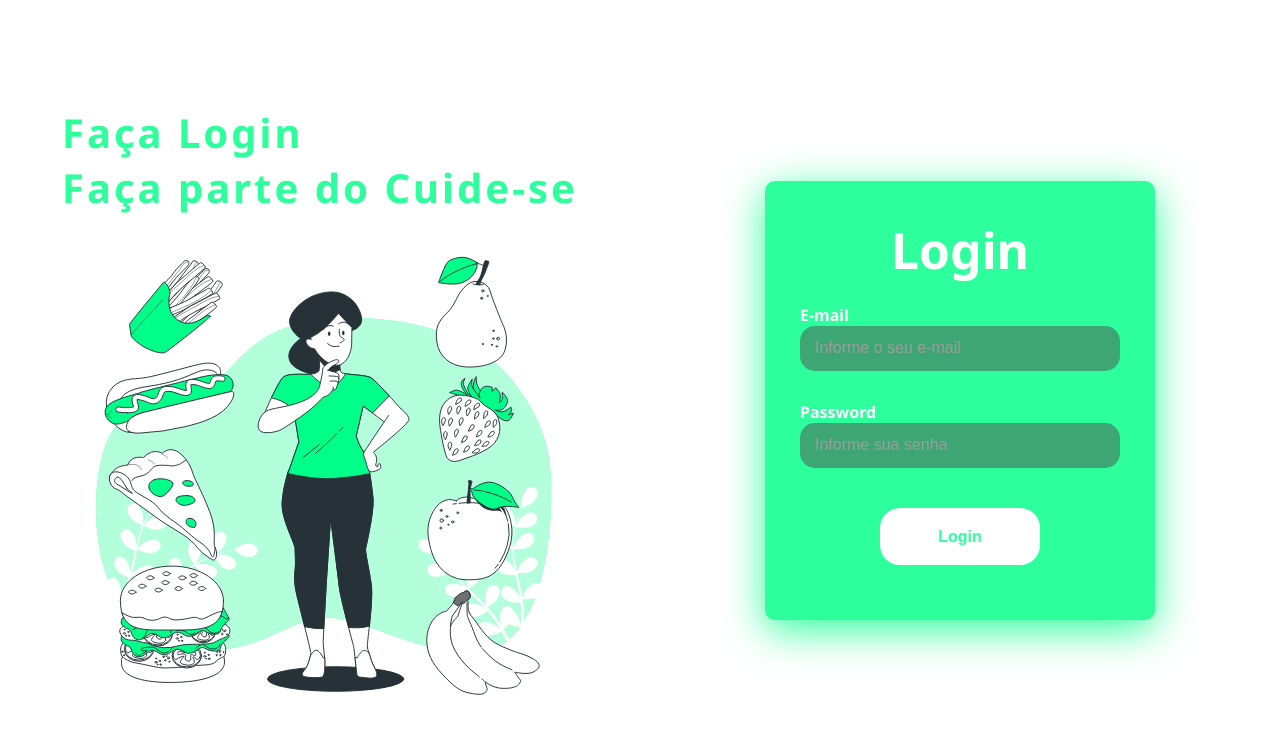
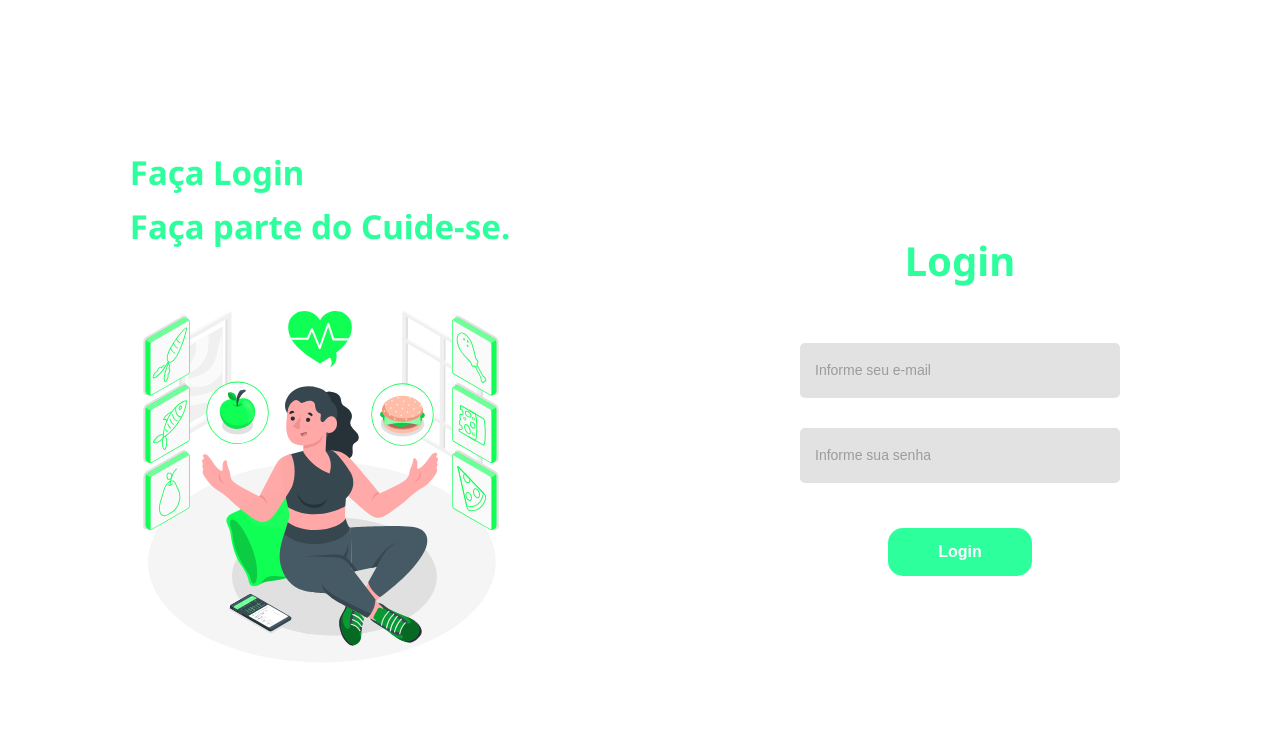
Before and after one commit to rodriglim/Tela-de-Login, a plain HTML site: page index.html in a window 1280 px wide. Drawn offline with Linux system fonts and the light colour scheme.

Commit message:
Add files via upload

```diff
--- a/css/style.css
+++ b/css/style.css
@@ -1,112 +1,136 @@
-@import url('https://fonts.googleapis.com/css2?family=Noto+Sans:wght@400;700&display=swap');
+@import url('https://fonts.googleapis.com/css2?family=Noto+Sans:wght@100;300;500;600;700&display=swap');
+
 
 body{
+    font-family: 'Noto Sans', sans-serif;
     margin: 0;
-    font-family: 'Noto Sans', sans-serif;
     overflow-y: hidden;
     overflow-x: hidden;
 }
 
-div.main-login{
+.main{
     width: 100vw;
     height: 100vh;
     display: flex;
-    background-color: #fff;
 }
 
-.left-login{
+.left{
     display: flex;
     width: 50vw;
+    align-items: center;
     justify-content: center;
-    align-items: center;
     flex-direction: column;
 }
 
-.left-login > h1{
-    font-size: 5vh;
-    font-weight: bolder;
+.left > h1{
+    font-size: 33px;
+    font-weight: 700;
+    line-height: 54.48px;
     color: #2DFF9D;
-    letter-spacing: 3px;
+}
 
+.left > img{
+    width: 400px;
 }
-.left-login .img-woman{
-    width: 60vh;
+.right{
+    display: flex;
+    width: 50vw;
+    align-items: center;
+    justify-content: center;
+    flex-direction: column;
 }
-.right-login{
-    width: 50vw;
+
+.right .form-div{
+    width: 100%;
     display: flex;
     justify-content: center;
     align-items: center;
     flex-direction: column;
 }
 
-.right-login .login-form{
-    width: 50%;
-    background-color: #2DFF9D;
-    display: flex;
-    justify-content: center;
-    align-items: center;
-    flex-direction: column;
-    padding: 30px 35px;
-    border-radius: 10px;
-    box-shadow: 0px 10px 40px #2DFF9D;
+.right .form-div > h3{
+    color: #2DFF9D;
+    font-size: 40px;
+    font-weight: 700;
+    line-height: 54.48px;
 }
 
-.right-login .login-form> h1{
-    margin: 5px;
-    color: #FFF;
-    font-weight: 700;
-    line-height: 68px;
-    font-size: 50px;
-    font-style: normal;
-}
-.right-login .input-login{
-    width: 100%;
-    margin: 10px 0;
-    display: flex;
-    justify-content: center;
-    align-items: flex-start;
-    flex-direction: column;
-    padding: 5px 10px;
+.right .form-div .input-box{
+        width: 100%;
+        display: flex;
+        align-items: flex-start;
+        justify-content: center;
+        margin: 10px 0;
+        padding: 5px 10px;
 }
 
-.right-login .input-login > input{
-    width: 100%;
-    background-color: rgba(81, 79 ,79, 0.5);
-    padding: 15px;
+.right .form-div .input-box > input{
+    width: 50%;
     border: none;
-    border-radius: 15px;
+    background-color: #E2E2E2;
+    padding: 20px 15px;
+    border-radius: 5px;
     box-sizing: border-box;
     outline: none;
-    color: #FFF;
+    color: black;
 }
 
-.right-login .input-login > input::placeholder{
-    color: rgba(157, 155 ,155, 1);
+.right .form-div .input-box > input::placeholder{
+    font-size: 14px;
+    color: #9D9B9B;
     font-weight: 400;
-    line-height: 21.79;
+    line-height: 21.79px;
+}
+.right .form-div > button{
+    cursor: pointer;
+    padding: 15px 50px;
+    margin: 30px 0;
+    border-radius: 15px;
+    border: none;
+    background-color: #2DFF9D;
+    color: #FFF;
+    text-align: center;
+    font-weight: 700;
     font-size: 16px;
 }
 
-.right-login .input-login > label{
-    color: #FFF;
-    font-size: 16px;
-    font-weight: bold;
+
+.right .form-div > button:hover{
+    background-color: #31FF6A;
+    transition: 2s;
 }
 
-button{
-    width: 50%;
-    background-color: #FFF;
-    padding: 16px 0;
-    margin: 25px;
-    border: none;
-    border-radius: 20px;
-    cursor: pointer;
-    color: #2DFF9D;
 
-    font-size: 16px;
-    font-weight: 800;
-    font-style: normal;
-    line-height: 25px;
-    text-align: center;
+input:-webkit-autofill {
+    -webkit-box-shadow: 0 0 0px 1000px #E2E2E2 inset;
 }
+
+.right .form-div .input-box > input:focus, input::selection{
+    outline: 2px solid #31FF6A;
+}
+
+
+@media (max-width: 890px) {
+    body{
+        overflow-y: auto;
+        overflow-x: auto;
+    }
+    .main{
+        width: 100vw;
+        height: 100vh;
+        display: block;
+        margin: 0 auto;
+    }
+
+    .left{
+        width: 100%;
+    }
+
+    .left img{
+        width: 250px;
+    }
+    .right{
+        width: 100%;
+    }
+
+}
--- a/index.html
+++ b/index.html
@@ -4,31 +4,29 @@
     <meta charset="UTF-8">
     <meta http-equiv="X-UA-Compatible" content="IE=edge">
     <meta name="viewport" content="width=device-width, initial-scale=1.0">
-    <link rel="shortcut icon" href="icons8-comida-natural-96.png" type="image/x-icon">
+    <link rel="shortcut icon" href="assets/icons8-comida-orgânica-ios-16-96.png" type="image/x-icon">
     <link rel="stylesheet" href="css/style.css">
     <title>Cuide-se | Login</title>
 </head>
 <body>
-    <div class="main-login">
-        <div class="left-login">
-            <h1>Faça Login<br>Faça parte do Cuide-se</h1>
-            <img src="healthy-options-animate.svg" class="img-woman" alt="" srcset="">
+    <div class="main">
+        <div class="left">
+            <h1>Faça Login<br>Faça parte do Cuide-se.</h1>
+            <img src="assets/healthy-options-animate.svg" alt="" srcset="">
         </div>
-        <div class="right-login">
-            <div class="login-form">
-                <h1>Login</h1>
-                <div class="input-login">
-                    <label for="e-mail">E-mail</label>
-                    <input type="email" name="e-mail" id="e-mail" placeholder="Informe o seu e-mail" required>
+        <div class="right">
+            <form action="" class="form-div">
+                <h3>Login</h3>
+                <div class="input-box">
+                    <input type="email" id="email-id" placeholder="Informe seu e-mail" required>
                 </div>
-                <div class="input-login">
-                    <label for="password">Password</label>
-                    <input type="password" name="password" id="password" placeholder="Informe sua senha" required>
+                <div class="input-box">
+                    <input type="password" id="password-id" placeholder="Informe sua senha" minlength="6" maxlength="8" required>
                 </div>
                 <button>
                     Login
                 </button>
-            </div>
+            </form>
         </div>
     </div>
 </body>
```
Also changed, not shown: assets/healthy-options-animate.svg (added), assets/icons8-comida-orgânica-ios-16-32.png (added), assets/icons8-comida-orgânica-ios-16-96.png (added), assets/woman_img.png (added).
